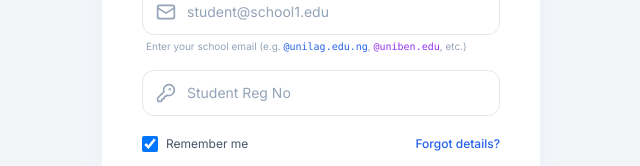
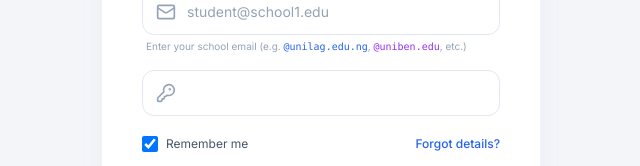
Before and after one commit to devgreyman/schmaipro, a React (Vite) app: page / in a window 1280 px wide. Shown: the part 383-549 px from the top of the page, without its empty margins (319-959 px from the left). Built offline with nearby package versions, Linux system fonts and the light colour scheme; no server answers.

Commit message:
Leave only key icon in registration number input without placeholder text

```diff
--- a/src/components/student/StudentLogin.jsx
+++ b/src/components/student/StudentLogin.jsx
@@ -176,9 +176,9 @@ export default function StudentLogin() {
                 required
                 value={regNo}
                 onChange={(e) => setRegNo(e.target.value)}
-                placeholder="Student Reg No"
+                placeholder=""
                 autoComplete="off"
-                className="w-full pl-11 pr-4 py-3 bg-white text-slate-900 font-mono rounded-xl border border-slate-200 focus:border-blue-500 focus:ring-3 focus:ring-blue-100 text-sm transition-all placeholder:text-slate-400 placeholder:font-sans outline-hidden"
+                className="w-full pl-11 pr-4 py-3 bg-white text-slate-900 font-mono rounded-xl border border-slate-200 focus:border-blue-500 focus:ring-3 focus:ring-blue-100 text-sm transition-all outline-hidden"
               />
             </div>
           </div>
```
